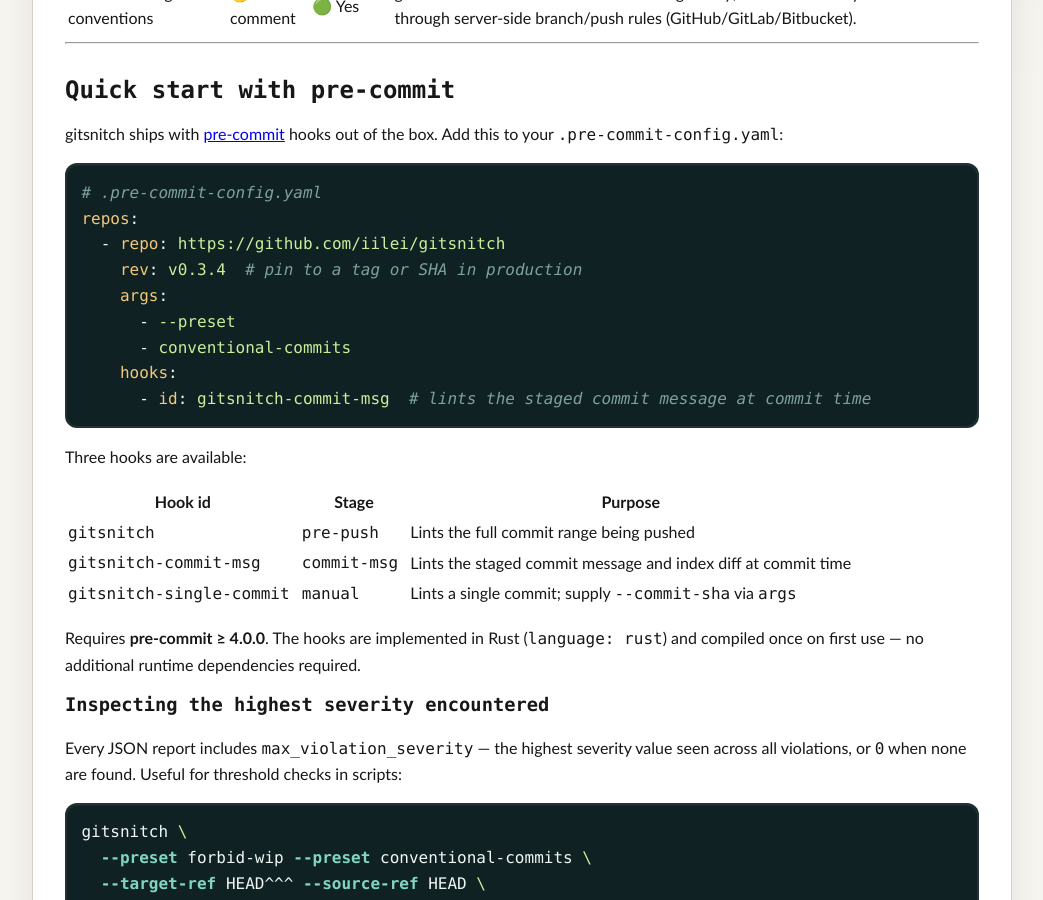
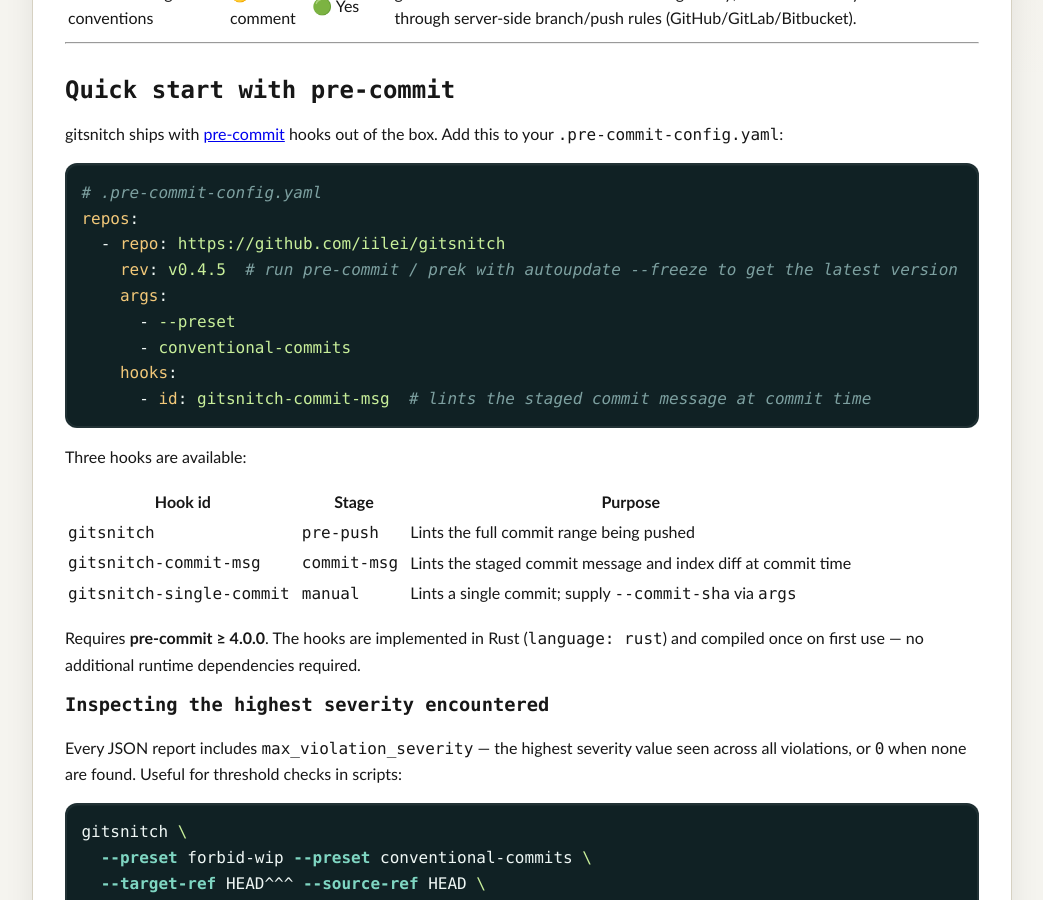
Before and after one commit to iilei/gitsnitch, a Jekyll site: the page built from index.md, in a window 1280 px wide and 900 px high, scrolled down 1591 px. Shown: the whole window, without its empty margins (118-1161 px from the left). Built offline with Jekyll 4.4.1, drawn with Linux system fonts in a browser that asks for light colours.

Commit message:
docs: note on pre-commit autoupdate

```diff
--- a/index.md
+++ b/index.md
@@ -56,7 +56,7 @@ gitsnitch ships with [pre-commit](https://pre-commit.com) hooks out of the box.
 # .pre-commit-config.yaml
 repos:
   - repo: https://github.com/iilei/gitsnitch
-    rev: v0.3.4  # pin to a tag or SHA in production
+    rev: v0.4.5  # run pre-commit / prek with autoupdate --freeze to get the latest version
     args:
       - --preset
       - conventional-commits
--- a/prek.toml
+++ b/prek.toml
@@ -130,7 +130,7 @@ repo = "local"
 
 [[repos]]
 repo = "."
-rev = "7156dad74e32ca4c982abf67dda68adbbed09744"  # gitsnitch
+rev = "5ff35e7373433e8707b23182cb207ca94977cd7a" # frozen: v0.4.4
   [[repos.hooks]]
   args = [
     "--config",
```
